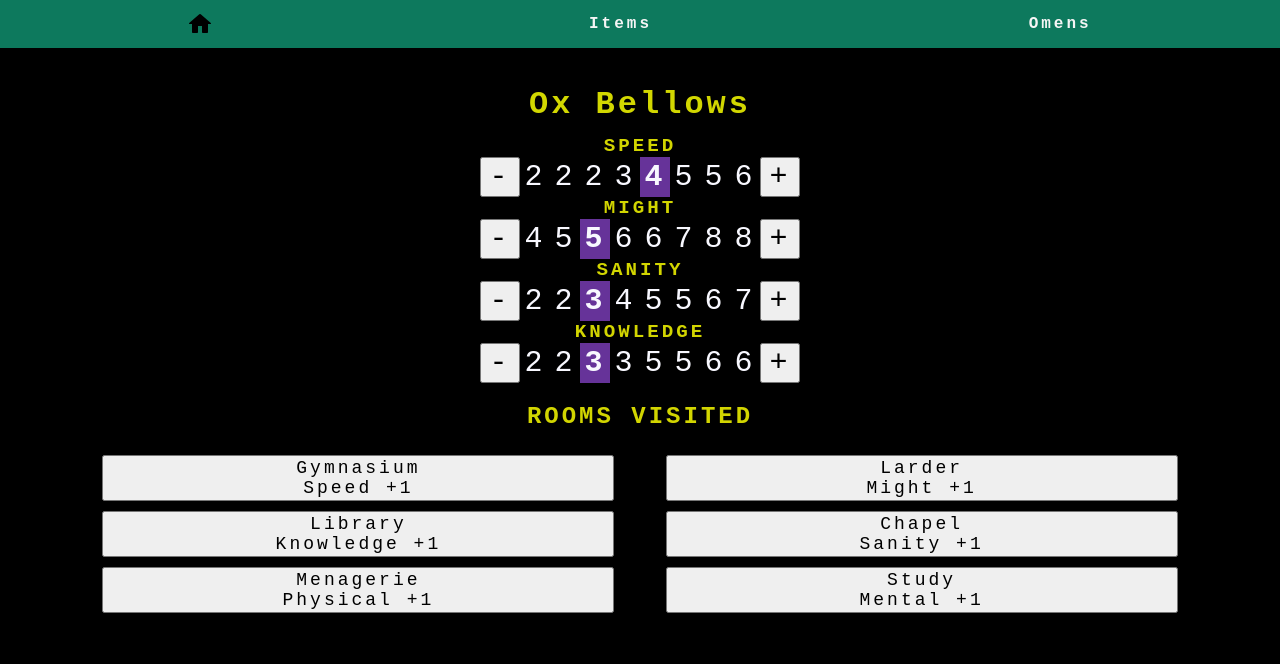
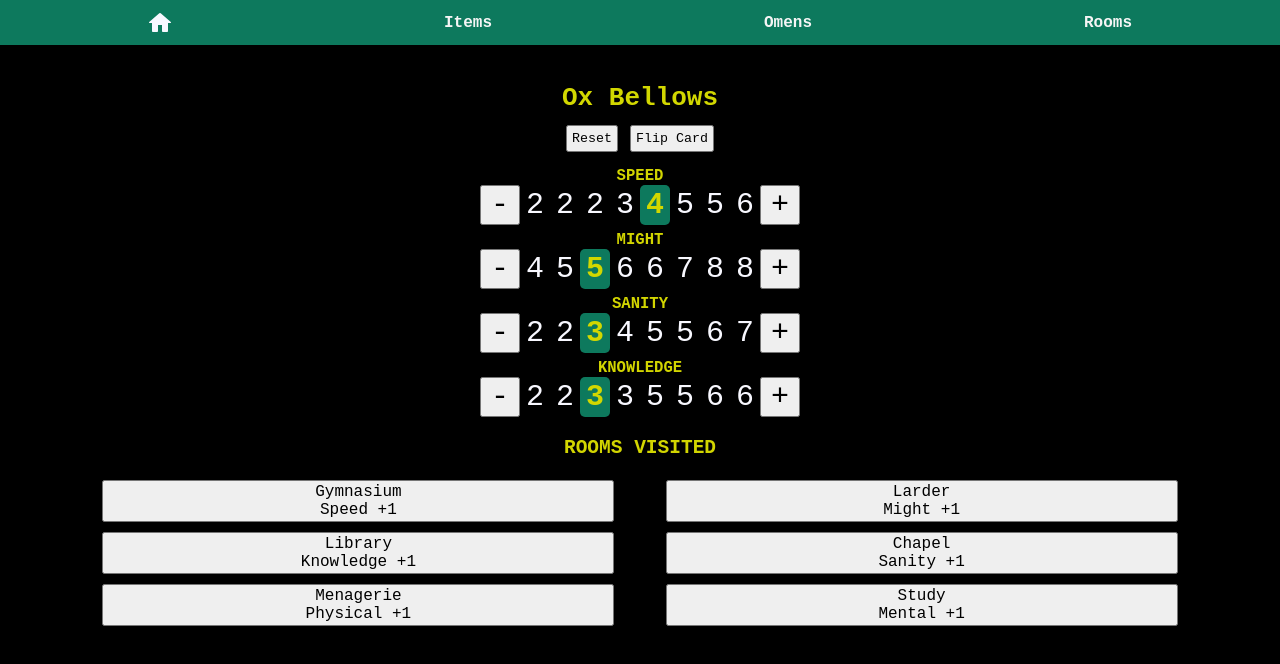
Before and after one commit to halesapp/react-betrayal, a React (Create React App) app: page / in a window 1280 px wide. Both pictures are taken after a click on the button "Ox Bellows". Shown: the top 664 px of the page. Built offline with nearby package versions, Linux system fonts and the light colour scheme.

Commit message:
cache and read state

```diff
--- a/public/index.html
+++ b/public/index.html
@@ -24,9 +24,6 @@
       work correctly both with client-side routing and a non-root public URL.
       Learn how to configure a non-root public URL by running `npm run betrayal`.
     -->
-
-    <script src='http://use.edgefonts.net/de-walpergens-pica.js'></script>
-
   </head>
   <body>
     <noscript>You need to enable JavaScript to run this app.</noscript>
--- a/src/App.css
+++ b/src/App.css
@@ -2,11 +2,12 @@
     margin: 0;
 }
 nav {
-    height: 3em;
+    height: 45px;
     background: rgb(13, 121, 93);
     display: flex;
     align-items: center;
     justify-content: space-around;
+    padding: 0 12px;
 }
 nav > a {
     text-decoration: none;
@@ -14,6 +15,7 @@ nav > a {
     font-weight: bold;
     align-items: center;
     display: flex;
+    font-size: large;
 }
 .page-content-wrapper {
     margin: 3%;
@@ -21,7 +23,7 @@ nav > a {
     flex-direction: column;
     align-items: center;
     position: absolute;
-    top: 3em;
+    top: 45px;
     bottom: 0;
     left: 0;
     right: 0;
@@ -34,7 +36,9 @@ nav > a {
     margin-bottom: 12px;
     color: #d2d700;
 }
-
 h2 {
     text-align: center;
 }
+button {
+    color: black;
+}
--- a/src/App.js
+++ b/src/App.js
@@ -11,6 +11,7 @@ import "./App.css"
 const CharacterCard = lazy(() => import("./Pages/CharacterCard"))
 const Items = lazy(() => import("./Pages/Items"))
 const Omens = lazy(() => import("./Pages/Omens"))
+const Rooms = lazy(() => import("./Pages/Rooms"))
 
 const App = () => {
   return (
@@ -20,6 +21,7 @@ const App = () => {
           <Link to="/"><img src={home} alt={"Home Icon"}></img></Link>
           <Link to="/items">Items</Link>
           <Link to="/omens">Omens</Link>
+          <Link to="/rooms">Rooms</Link>
         </nav>
         <div className={"page-content-wrapper"}>
           <Switch>
@@ -28,6 +30,7 @@ const App = () => {
               <Route exact path={"/card/:name"} component={CharacterCard}/>
               <Route exact path={"/items"} component={Items}/>
               <Route exact path={"/omens"} component={Omens}/>
+              <Route exact path={"/rooms"} component={Rooms}/>
             </Suspense>
           </Switch>
         </div>
--- a/src/Pages/CharacterCard.css
+++ b/src/Pages/CharacterCard.css
@@ -3,6 +3,7 @@
     flex-direction: column;
     align-items: center;
     justify-content: center;
+    margin: 3px 0;
 }
 
 .stats-label {
@@ -31,23 +32,32 @@
 }
 
 .active {
-    background-color: rebeccapurple !important;
+    background: rgb(13, 121, 93);
+    border-radius: 5px;
 }
 
 .default-stat-value {
-    background-color: lightskyblue;
     font-weight: bolder;
+    color: #d2d700;
 }
 
 .room-buttons {
     display: grid;
     grid-template-columns: auto auto;
 }
+
 .room-button {
     width: 40vw;
     margin: 5px 2vw;
 }
+
 .room-button > div {
     color: black;
     font-size: large;
 }
+
+.character-buttons {
+    color: black;
+    margin: 0 6px 12px 6px;
+    padding: 4px;
+}
--- a/src/Pages/CharacterCard.js
+++ b/src/Pages/CharacterCard.js
@@ -1,23 +1,29 @@
-import React, {useState} from "react"
+import React, {useState, useEffect} from "react"
+import {useHistory} from "react-router-dom";
 
-import cdb from "./CharacterData";
+import CDB from "./CharacterData";
 
 import "./CharacterCard.css"
 
+const LOCAL_CACHE_ITEM_NAME = "react-state"
+
 const CharacterCard = (props) => {
   const name = props.match.params.name
+  const history = useHistory()
   const allStats = ['speed', 'might', 'sanity', 'knowledge']
-  const statRooms = {
-    "Gymnasium": {visited: false, stat: "Speed" },
-    "Larder": {visited: false, stat: "Might"},
-    "Library": {visited: false, stat: "Knowledge"},
-    "Chapel": {visited: false, stat: "Sanity"},
-    "Menagerie": {visited: false, stat: "Physical"},
-    "Study": {visited: false, stat: "Mental"}
+  const roomStats = {
+    "Gymnasium": "Speed",
+    "Larder": "Might",
+    "Library": "Knowledge",
+    "Chapel": "Sanity",
+    "Menagerie": "Physical",
+    "Study": "Mental"
   }
+  let newRoomsVisitedState = {}
+  Object.keys(roomStats).forEach(room => newRoomsVisitedState[room] = false)
 
-  const [activeIndices, setActiveIndices] = useState(cdb[name].init)
-  const [roomsVisited, setRoomsVisited] = useState(statRooms)
+  const [activeIndices, setActiveIndices] = useState(CDB[name].init)
+  const [roomsVisited, setRoomsVisited] = useState(JSON.parse(JSON.stringify(newRoomsVisitedState)))
 
   const dec = (idxStat) => {
     setActiveIndices(lastState => {
@@ -42,17 +48,42 @@ const CharacterCard = (props) => {
   const visitRoom = (room) => {
     setRoomsVisited(lastState => {
       let newState = JSON.parse(JSON.stringify(lastState))
-      if (newState[room].visited) return newState
-      newState[room].visited = !newState[room].visited
-      if (room === "Menagerie" || room === "Study") alert(`Room marked as visited. Choose 1 ${statRooms[room].stat} trait and gain 1 point in that trait.`)
-      else inc(allStats.indexOf(statRooms[room].stat.toLowerCase()))
+      if (newState[room]) return newState
+      newState[room] = !newState[room]
+      if (room === "Menagerie" || room === "Study") alert(`Room marked as visited. Choose 1 ${roomStats[room]} trait and gain 1 point in that trait.`)
+      else inc(allStats.indexOf(roomStats[room].toLowerCase()))
       return newState
     })
   }
+  const reset = () => {
+    setRoomsVisited(JSON.parse(JSON.stringify(newRoomsVisitedState)))
+    setActiveIndices(CDB[name].init)
+  }
+
+  // Check for state from local cache
+  useEffect(() => {
+    const stateFromLocalStorage = JSON.parse(localStorage.getItem(LOCAL_CACHE_ITEM_NAME))
+    if (stateFromLocalStorage !== null && stateFromLocalStorage[name]) {
+      setRoomsVisited(stateFromLocalStorage[name].roomsVisited)
+      setActiveIndices(JSON.parse(JSON.stringify(stateFromLocalStorage[name].activeIndices)))
+    }
+  // eslint-disable-next-line
+  }, [name])
+
+  // Save state to local cache (read current local cache and overwrite the state for this character
+  useEffect(() => {
+    let stateFromLocalStorage = JSON.parse(localStorage.getItem(LOCAL_CACHE_ITEM_NAME)) || {}
+    stateFromLocalStorage[name] = {activeIndices: activeIndices, roomsVisited: roomsVisited}
+    localStorage.setItem(LOCAL_CACHE_ITEM_NAME, JSON.stringify(stateFromLocalStorage))
+  }, [activeIndices, roomsVisited, name])
 
   return (
     <>
-      <div className={"page-title"}>{cdb[name].name}</div>
+      <div className={"page-title"}>{CDB[name].name}</div>
+      <div>
+        <button className={"character-buttons"} onClick={() => reset()}>Reset</button>
+        <button className={"character-buttons"} onClick={() => history.push(`/card/${CDB[name].alt}`)}>Flip Card</button>
+      </div>
       {
         allStats.map((stat, idxStat) => {
           return (
@@ -61,9 +92,9 @@ const CharacterCard = (props) => {
               <div className={"stats-values"}>
                 <button onClick={() => dec(idxStat)}>-</button>
                 {
-                    cdb[name][stat].map((num, idxInit) => {
+                  CDB[name][stat].map((num, idxInit) => {
                     let classList = []
-                      if (idxInit === cdb[name].init[idxStat]) classList.push("default-stat-value")
+                    if (idxInit === CDB[name].init[idxStat]) classList.push("default-stat-value")
                     if (idxInit === activeIndices[idxStat]) classList.push("active")
                     return <div key={idxInit} className={classList.join(" ")}>{num}</div>
                   })
@@ -78,11 +109,11 @@ const CharacterCard = (props) => {
       <h2>ROOMS VISITED</h2>
       <div className={"room-buttons"}>
         {
-          Object.keys(statRooms).map((name, idx) => {
+          Object.keys(roomStats).map((name, idx) => {
             return (
-              <button key={idx} className={"room-button"} disabled={roomsVisited[name].visited} onClick={() => visitRoom(name)}>
+              <button key={idx} className={"room-button"} disabled={roomsVisited[name]} onClick={() => visitRoom(name)}>
                 <div>{name}</div>
-                <div>{statRooms[name].stat} +1</div>
+                <div>{roomStats[name]} +1</div>
               </button>
             )
           })
--- a/src/Pages/CharacterData.js
+++ b/src/Pages/CharacterData.js
@@ -1,4 +1,4 @@
-const cdb = {
+const CDB = {
   "ox": {
     "color": "red",
     "name": "Ox Bellows",
@@ -121,4 +121,4 @@ const cdb = {
   }
 }
 
-export default cdb
+export default CDB
--- a/src/Pages/Home.css
+++ b/src/Pages/Home.css
@@ -2,4 +2,6 @@
     margin: 8px 0;
     padding: 5px;
     width: 85%;
+    color: whitesmoke;
+    text-shadow: -1px -1px 0 #000, 1px -1px 0 #000, -1px 1px 0 #000, 1px 1px 0 #000;
 }
--- a/src/Pages/Home.js
+++ b/src/Pages/Home.js
@@ -1,18 +1,24 @@
 import React from "react";
 import {useHistory} from "react-router-dom";
 
-import cdb from "./CharacterData";
+import CDB from "./CharacterData";
 
 import "./Home.css"
 
 const Home = () => {
   const history = useHistory()
+  const clearSavedGames = () => localStorage.clear()
   return (
     <>
       <div className={"page-title"}>Betrayal at House on the Hill</div>
+      <button className={"home-button"} onClick={clearSavedGames()}>Clear All Saved Games</button>
       {
-        Object.keys(cdb).map((name, idx) => {
-          return <button key={idx} onClick={() => history.push(`/card/${name}`)} className={`home-button betrayal-${cdb[name].color}`}>{cdb[name].name}</button>
+        Object.keys(CDB).map((name, idx) => {
+          return (
+            <button key={idx} onClick={() => history.push(`/card/${name}`)} className={`home-button betrayal-${CDB[name].color}`}>
+              {CDB[name].name}
+            </button>
+          )
         })
       }
     </>
--- /dev/null
+++ b/src/Pages/Rooms.js
@@ -0,0 +1,7 @@
+import React from "react"
+
+const Rooms = () => {
+  return <></>
+}
+
+export default Rooms
--- a/src/index.css
+++ b/src/index.css
@@ -10,8 +10,7 @@
 }
 * {
     color: ghostwhite;
-    font-family: de-walpergens-pica, monospace;
-    letter-spacing: 3px;
+    font-family: monospace;
 }
 .betrayal-red {
     background-color: #db0000;
```
Also changed, not shown: src/home.svg. Lines whose indentation alone changed are shown as unchanged.
